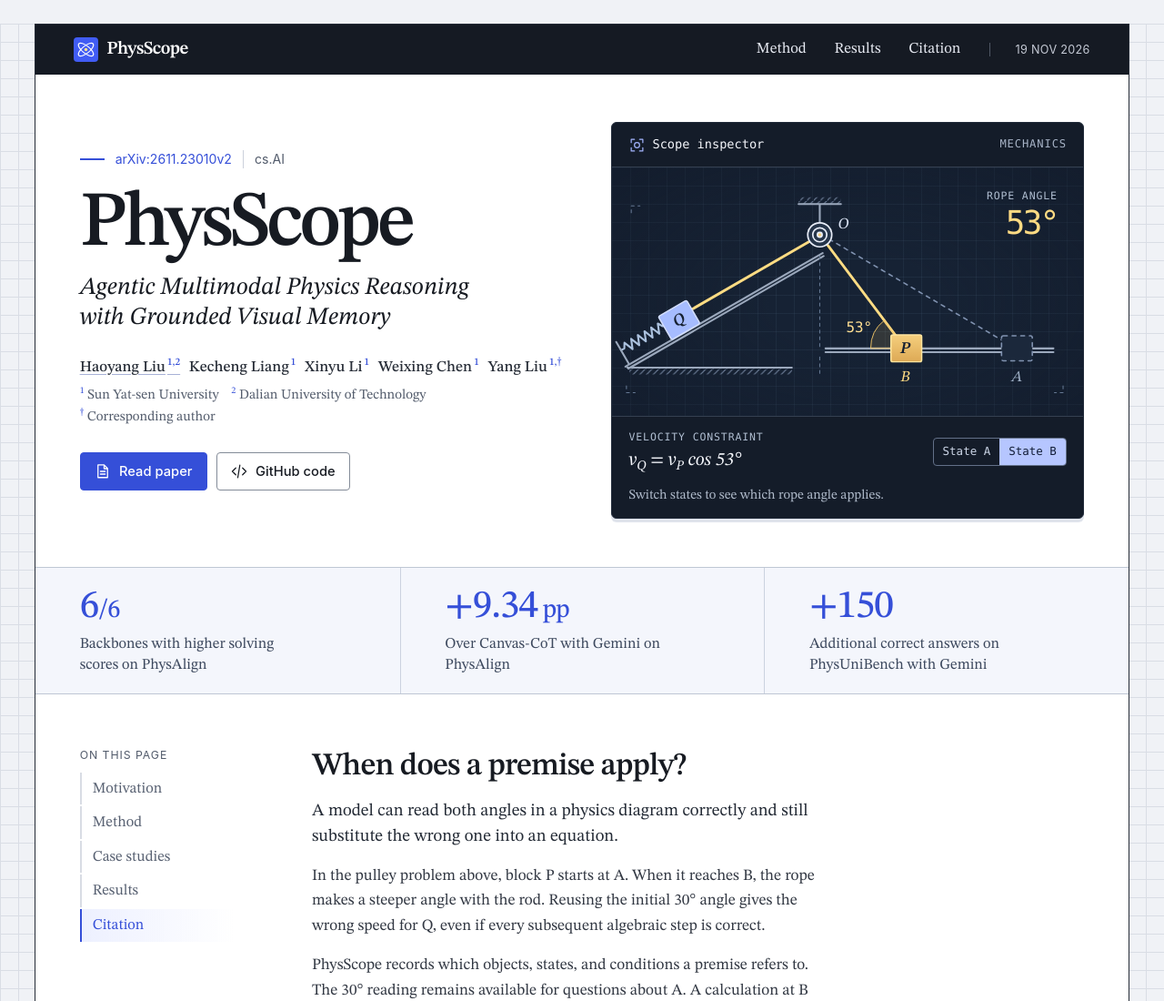
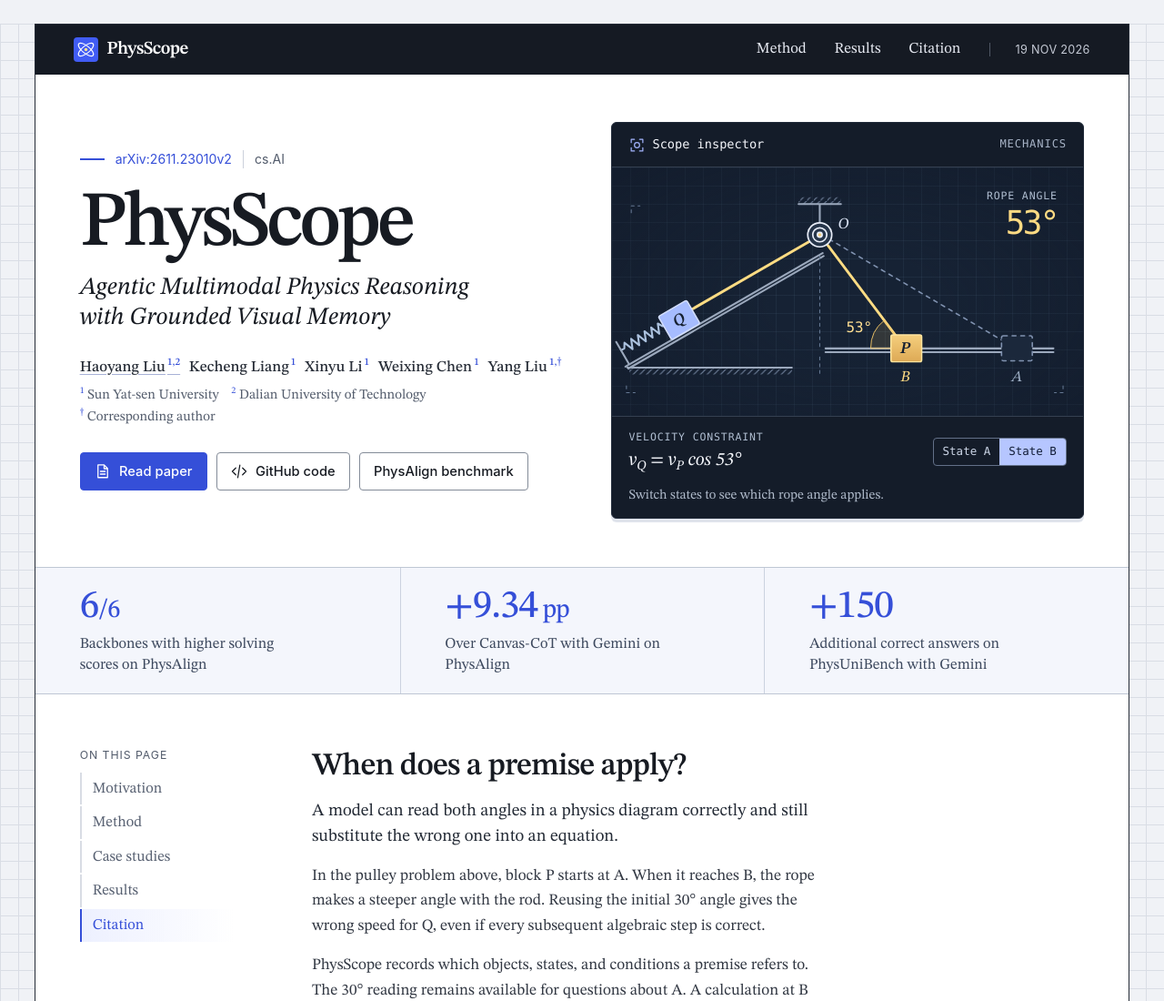
Before and after one commit to HCPLab-SYSU/PhysScope, a plain HTML site: page index.html in a window 1280 px wide. Shown: the top 1100 px of the page at 91% size. Drawn offline with Linux system fonts and the light colour scheme.

Commit message:
Link to the PhysAlign benchmark from the project page

```diff
--- a/index.html
+++ b/index.html
@@ -49,7 +49,11 @@
           <h1 id="paper-title"><span class="project-name">PhysScope<span class="sr-only">: </span></span><span class="full-title">Agentic Multimodal Physics Reasoning with Grounded Visual Memory</span></h1>
           <div class="byline"><a href="https://github.com/shenxianasi">Haoyang Liu<sup>1,2</sup></a><span>Kecheng Liang<sup>1</sup></span><span>Xinyu Li<sup>1</sup></span><span>Weixing Chen<sup>1</sup></span><span>Yang Liu<sup>1,†</sup></span></div>
           <div class="affiliations"><span><sup>1</sup> Sun Yat-sen University</span><span><sup>2</sup> Dalian University of Technology</span><a href="mailto:liuy856@mail.sysu.edu.cn"><sup>†</sup> Corresponding author</a></div>
-          <div class="resources"><a class="button primary" href="https://arxiv.org/pdf/2611.23010"><svg aria-hidden="true"><use href="#icon-paper"/></svg>Read paper</a><a class="button" href="https://github.com/HCPLab-SYSU/PhysScope"><svg aria-hidden="true"><use href="#icon-code"/></svg>GitHub code</a></div>
+          <div class="resources">
+            <a class="button primary" href="https://arxiv.org/pdf/2611.23010"><svg aria-hidden="true"><use href="#icon-paper"/></svg>Read paper</a>
+            <a class="button" href="https://github.com/HCPLab-SYSU/PhysScope"><svg aria-hidden="true"><use href="#icon-code"/></svg>GitHub code</a>
+            <a class="button" href="https://physalign-lab.github.io/">PhysAlign benchmark</a>
+          </div>
         </div>
         <figure class="inspector" data-state="B" aria-labelledby="demo-title">
           <div class="instrument-top"><span class="instrument-name" id="demo-title"><svg aria-hidden="true"><use href="#icon-scope"/></svg>Scope inspector</span><span class="instrument-type">Mechanics</span></div>
```
